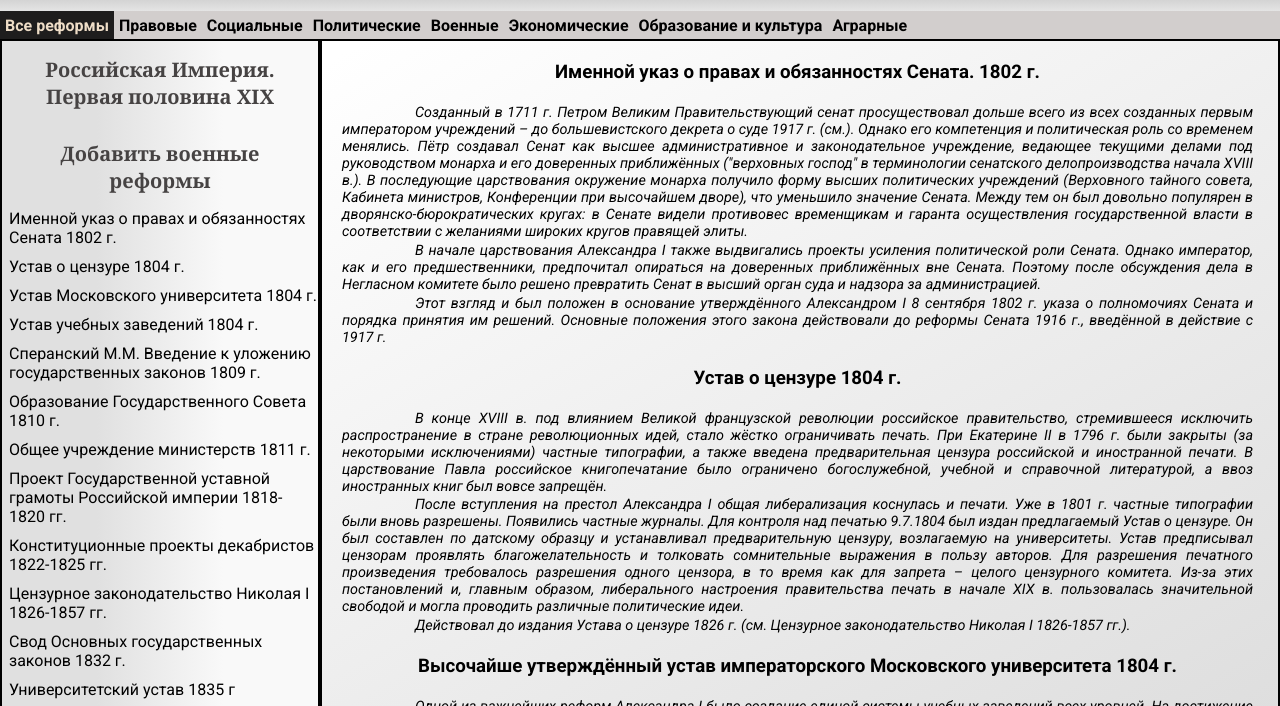
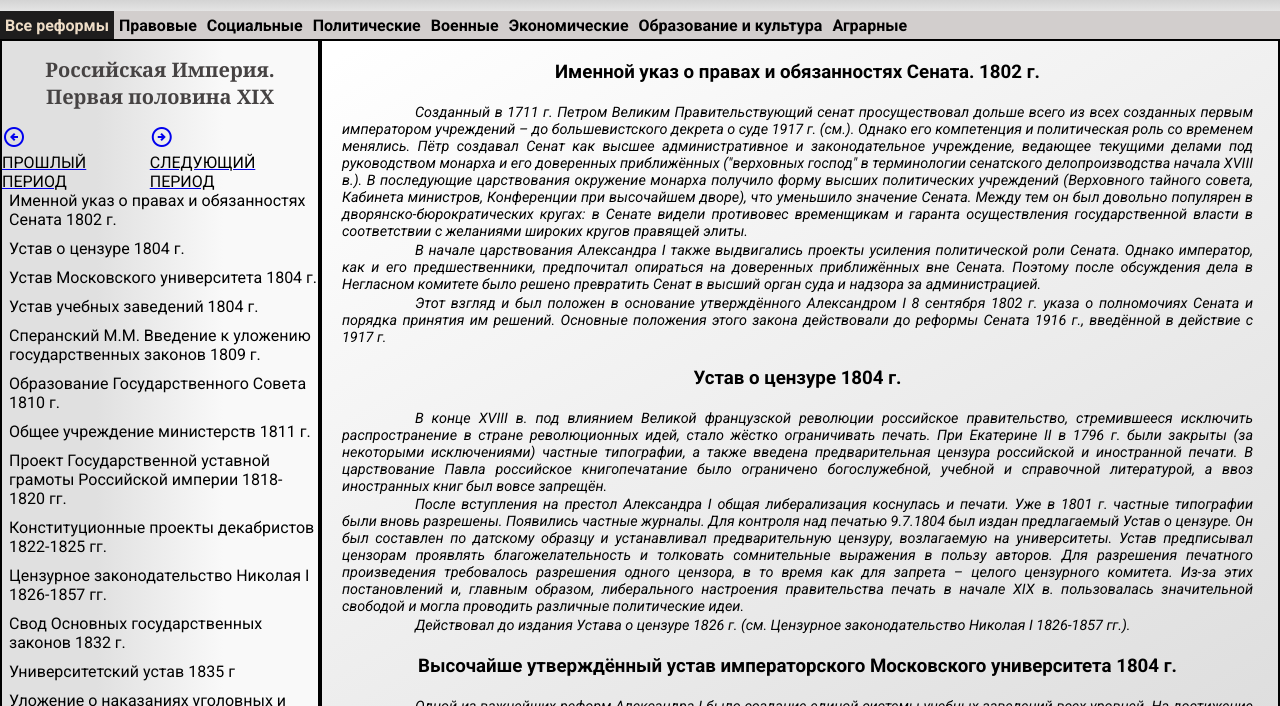
Before and after one commit to DjonniStorm/history, a website: page pages/XIX_century.part1.html in a window 1280 px wide. Shown: the part 42-748 px from the top of the page. Drawn offline with nearby package versions, Linux system fonts and the light colour scheme.

Commit message:
что-то в этом есть

```diff
--- a/pages/XIX_century.part1.html
+++ b/pages/XIX_century.part1.html
@@ -11,7 +11,11 @@
     <link rel="preconnect"      href="https://fonts.googleapis.com">
     <link rel="preconnect"      href="https://fonts.gstatic.com" crossorigin>
     <link href="https://fonts.googleapis.com/css2?family=Roboto:ital,wght@0,100;0,300;0,400;0,500;0,700;0,900;1,100;1,300;1,400;1,500;1,700;1,900&display=swap" rel="stylesheet">
+
+    <link rel="stylesheet" href="https://fonts.googleapis.com/css2?family=Material+Symbols+Outlined:opsz,wght,FILL,GRAD@20..48,100..700,0..1,-50..200" />
+
     <script src="../scripts/script.js" defer></script>
+    <script src="../scripts/sctipt2.js" defer></script>
 </head>
 <body>
 <header>
@@ -45,8 +49,21 @@
         <div id="menu">
             <div id="reverse">
                 <h2>Российская Империя. Первая половина XIX</h2>
-                <h2>Добавить военные реформы </h2>
-                    <ul></a>
+                <div class="navPages">
+                    <a id="leftHref" href="../pages/XVIII_century.html">
+                        <span class="material-symbols-outlined">
+                            arrow_circle_left
+                        </span>
+                        <p>прошлый период</p>
+                    </a>
+                    <a href="../pages/XIX_century.part2.html">
+                        <span class="material-symbols-outlined">
+                            arrow_circle_right
+                        </span>
+                        <p>следующий период</p>
+                    </a>
+                </div>
+                    <ul>
                         <li class="politicalReforms"><a>Именной указ о правах и обязанностях Сената 1802 г.</a></li>
                         <li class="legalReforms educationAndCultureReforms"><a>Устав о цензуре 1804 г.</a></li>
                         <li class="educationAndCultureReforms"><a>Устав Московского университета 1804 г.</a></li>
--- /dev/null
+++ b/scripts/sctipt2.js
@@ -0,0 +1,11 @@
+const $refLi = document.querySelectorAll('#menu li')
+const $refArticles = document.querySelectorAll('#content article')
+
+function addListener() {
+    for (let i = 0; i < $refLi.length; i++) {
+        $refLi[i].addEventListener('click', () => {
+            $refArticles[i].scrollIntoView({ block: "center", behavior: "smooth" })
+        })
+    }
+}
+addListener()
--- a/styles/mrStyle.css
+++ b/styles/mrStyle.css
@@ -131,3 +131,13 @@ main h1, h3 {
 .educationAndCultureReforms {
     color: #000;
 }
+
+.navPages {
+    display: flex;
+    justify-content: space-around;
+    text-decoration: none;
+}
+.navPages p {
+    color: #000;
+    text-transform: uppercase;
+}
```
Also changed, not shown: index.html (+1 -1 lines), index.js (+15 -6 lines), pages/XIX_century.part2.html (+18 -0 lines), pages/XVIII_century.html (+18 -0 lines), pages/XX_century.html (+12 -0 lines), images/loading.svg (added).
